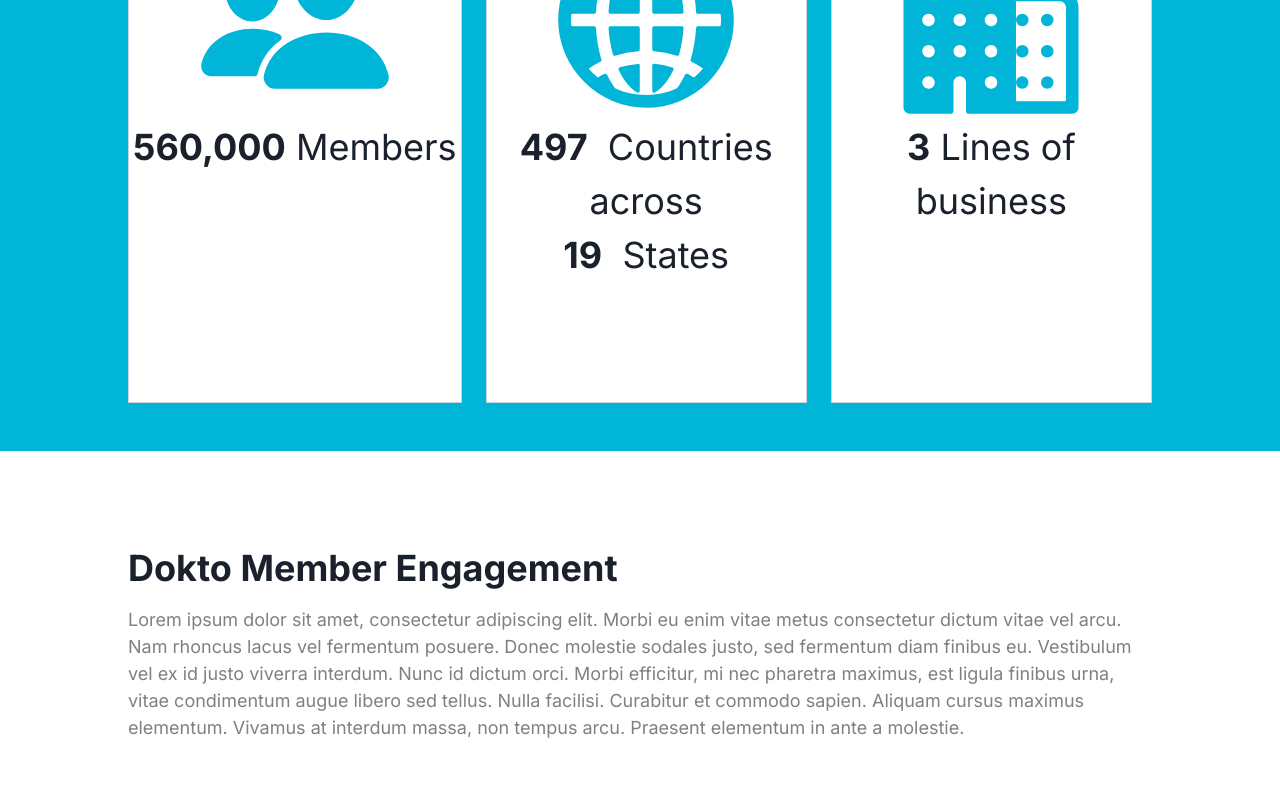
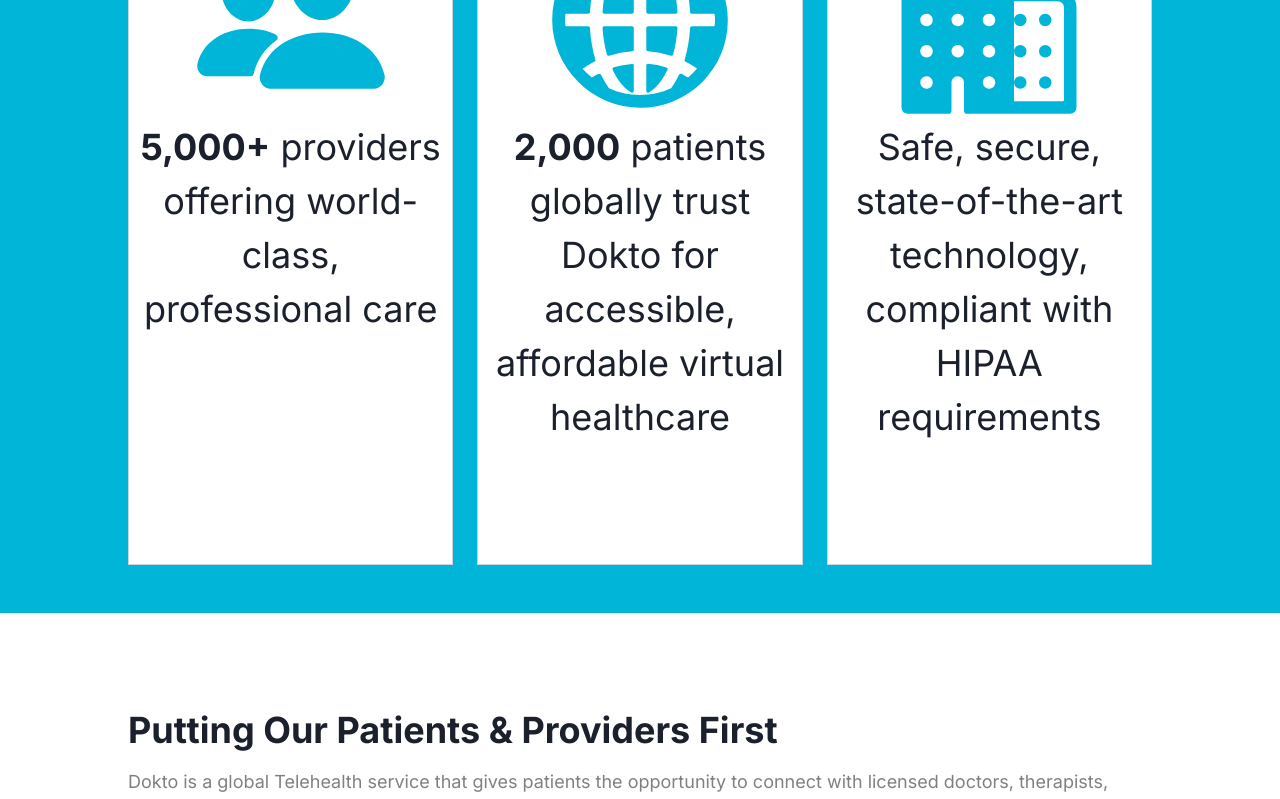
Before and after one commit to leveorxyz/dokto-frontend, a React (Create React App) app: page /about in a window 1280 px wide. Shown: the part 820-1619 px from the top of the page. Built offline with nearby package versions, Linux system fonts and the light colour scheme.

Commit message:
Update Aboutus Icon descriptions

```diff
--- a/src/components/about_us/FactSection.tsx
+++ b/src/components/about_us/FactSection.tsx
@@ -10,8 +10,8 @@
     Icon: IoPeople,
     title: (
       <>
-        <b>560,000</b>
-        &nbsp;Members
+        <b>5,000+</b>
+        &nbsp;providers offering world-class, professional care
       </>
     ),
   },
@@ -20,13 +20,8 @@
     Icon: IoGlobe,
     title: (
       <>
-        <b>497</b>
-        &nbsp;
-        Countries across
-        <br />
-        <b>19</b>
-        &nbsp;
-        States
+        <b>2,000</b>
+        &nbsp;patients globally trust Dokto for accessible, affordable virtual healthcare
       </>
     ),
   },
@@ -35,8 +30,7 @@
     Icon: IoBusiness,
     title: (
       <>
-        <b>3</b>
-        &nbsp;Lines of business
+        Safe, secure, state-of-the-art technology, compliant with HIPAA requirements
       </>
     ),
   },
--- a/src/components/about_us/MemberEngagement.tsx
+++ b/src/components/about_us/MemberEngagement.tsx
@@ -16,8 +16,8 @@
 
 const MemberEngagementDoctor = () => (
   <SpacedContainer py={24}>
-    <Heading as="h2" fontWeight="bold" fontSize="4xl" mb="4">Dokto Member Engagement</Heading>
-    <Box mb="16" fontSize="lg" color="gray">Lorem ipsum dolor sit amet, consectetur adipiscing elit. Morbi eu enim vitae metus consectetur dictum vitae vel arcu. Nam rhoncus lacus vel fermentum posuere. Donec molestie sodales justo, sed fermentum diam finibus eu. Vestibulum vel ex id justo viverra interdum. Nunc id dictum orci. Morbi efficitur, mi nec pharetra maximus, est ligula finibus urna, vitae condimentum augue libero sed tellus. Nulla facilisi. Curabitur et commodo sapien. Aliquam cursus maximus elementum. Vivamus at interdum massa, non tempus arcu. Praesent elementum in ante a molestie.</Box>
+    <Heading as="h2" fontWeight="bold" fontSize="4xl" mb="4">Putting Our Patients &amp; Providers First</Heading>
+    <Box mb="16" fontSize="lg" color="gray">Dokto is a global Telehealth service that gives patients the opportunity to connect with licensed doctors, therapists, practitioners and specialists for on-demand, online medical consultations. Our aim is to offer convenience and access, providing premium healthcare at a time, location and platform that is suitable for both provider and patient.</Box>
     <Box
       d="flex"
       flexDir={{
```
